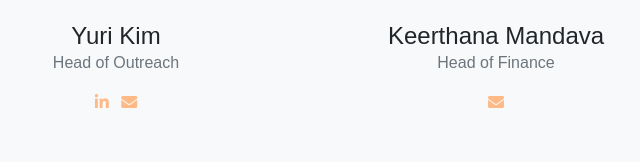
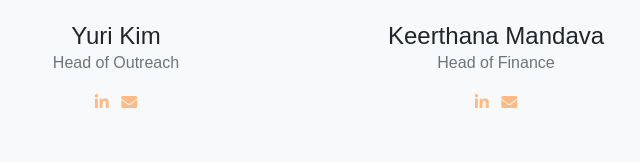
Before and after one commit to hackher413/hackher413.github.io, a plain HTML site: page index.html in a window 1280 px wide. Shown: the part 7139-7301 px from the top of the page, 524-1164 px from the left. Drawn offline with nearby package versions, Linux system fonts and the light colour scheme; grey boxes are pictures that could not be loaded; animation ran at ten frames a second; a script that the page names is missing; a web font is replaced by a local one.

Commit message:
Add Keerthana's Linkedin

```diff
--- a/index.html
+++ b/index.html
@@ -1138,11 +1138,11 @@
             <h4>Keerthana Mandava</h4>
             <p class="text-muted">Head of Finance</p>
             <ul class="list-inline social-buttons">
-              <!-- <li class="list-inline-item">
-                <a href="https://www.linkedin.com/in/diana-silva2021/">
+              <li class="list-inline-item">
+                <a href="https://www.linkedin.com/in/keerthana-mandava/">
                   <i class="fab fa-linkedin-in"></i>
                 </a>
-              </li> -->
+              </li -->
               <li class="list-inline-item">
                 <a href="mailto: kmandava@umass.edu">
                   <i class="fas fa-envelope"></i>
```
